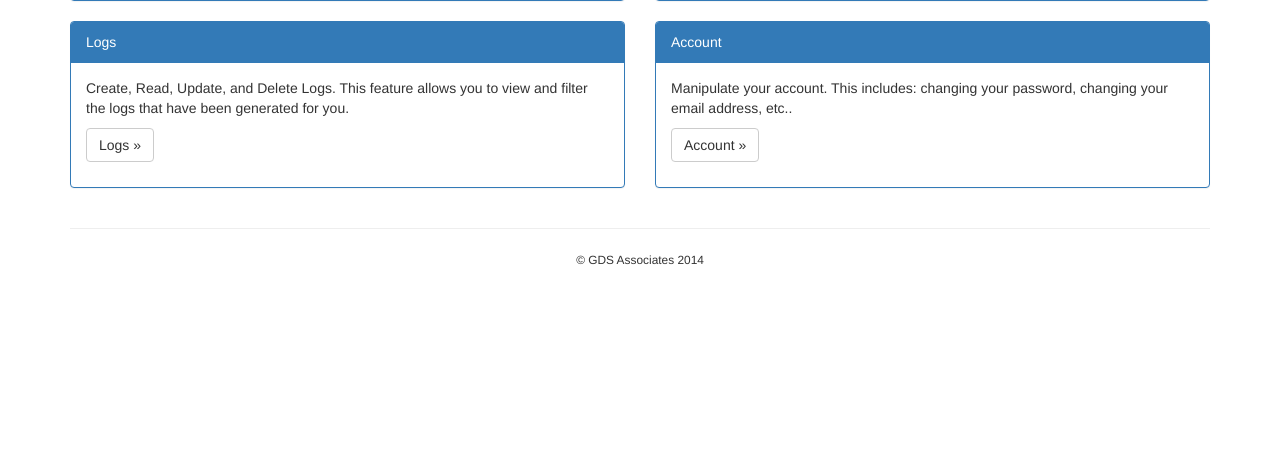
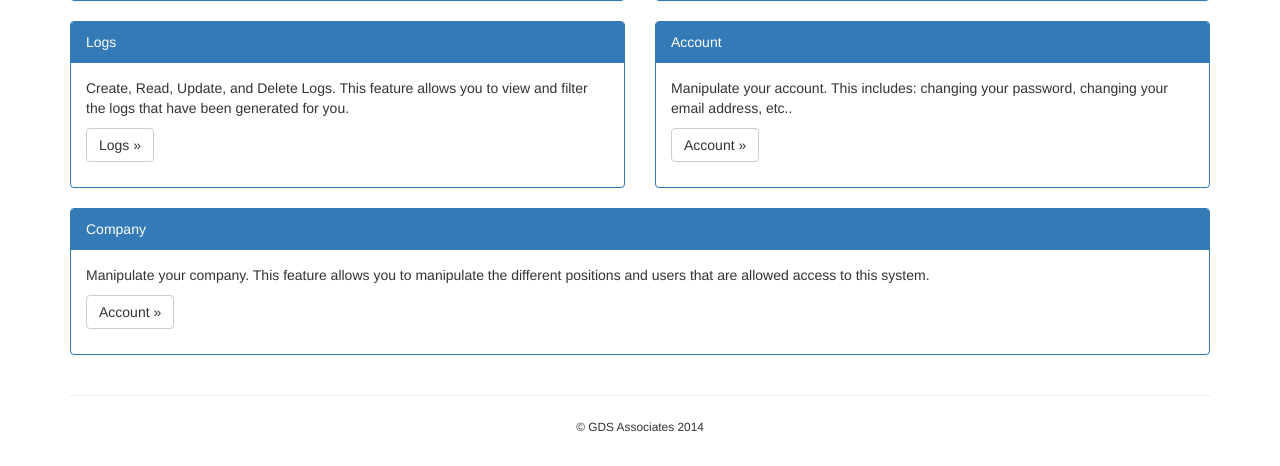
Before and after one commit to jteppinette/amp, a Django app: page /dashboard/ in a window 1280 px wide. Shown: the part 673-1139 px from the top of the page. Before the commit the page ends 938 px from the top, so only its background shows below. Run offline with Django 3.2, Linux system fonts and the light colour scheme; some libraries are stand-ins or nearby versions.

Commit message:
Added Company to dashboard.

```diff
--- a/app/templates/dashboard.html
+++ b/app/templates/dashboard.html
@@ -82,6 +82,18 @@
             </div>
         </div>
 
+        <!-- Company -->
+        <div class="col-md-12">
+            <div class="panel panel-primary">
+                <div class="panel-heading">Company</div>
+                <div class="panel-body">
+                    <p>Manipulate your company. This feature allows you to manipulate the different positions and users that are allowed access to this system.</p>
+                    <p><a href="{% url 'app.views.auth_login' %}" class="btn btn-default" role="button">Account &raquo;</a></p>
+                </div>
+            </div>
+        </div>
+
+
     </div>
 </div>
 
```
